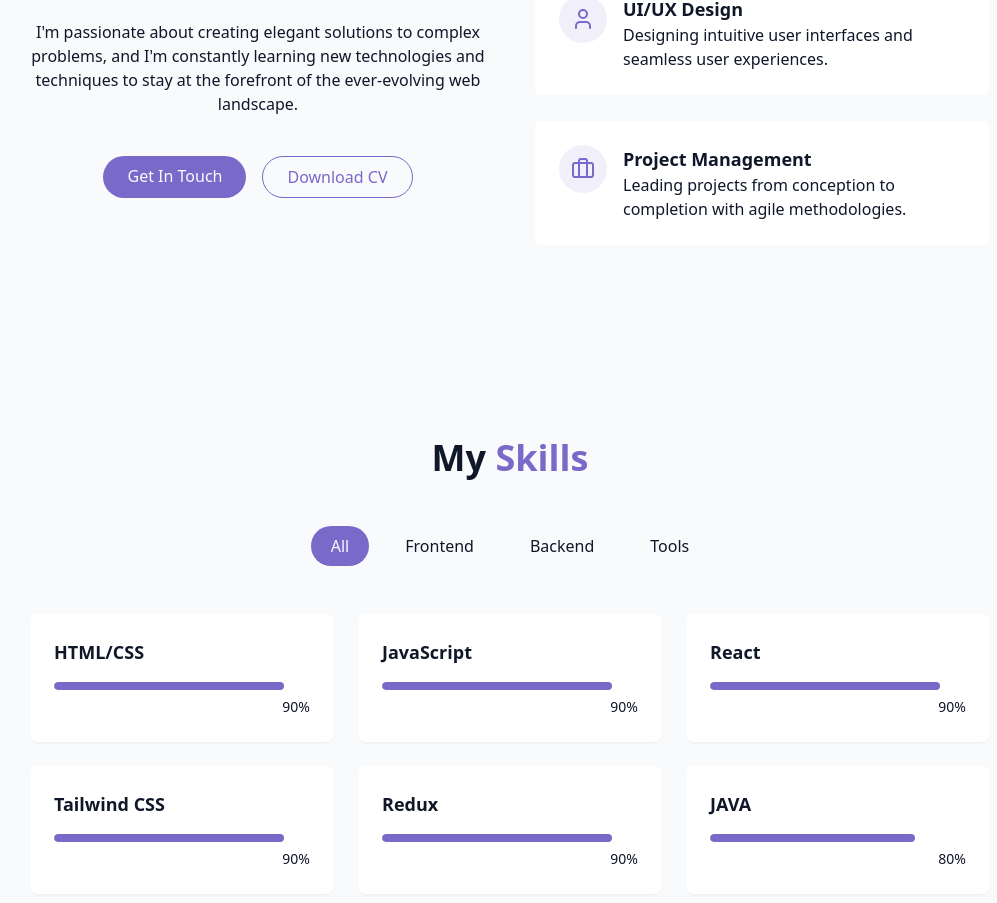
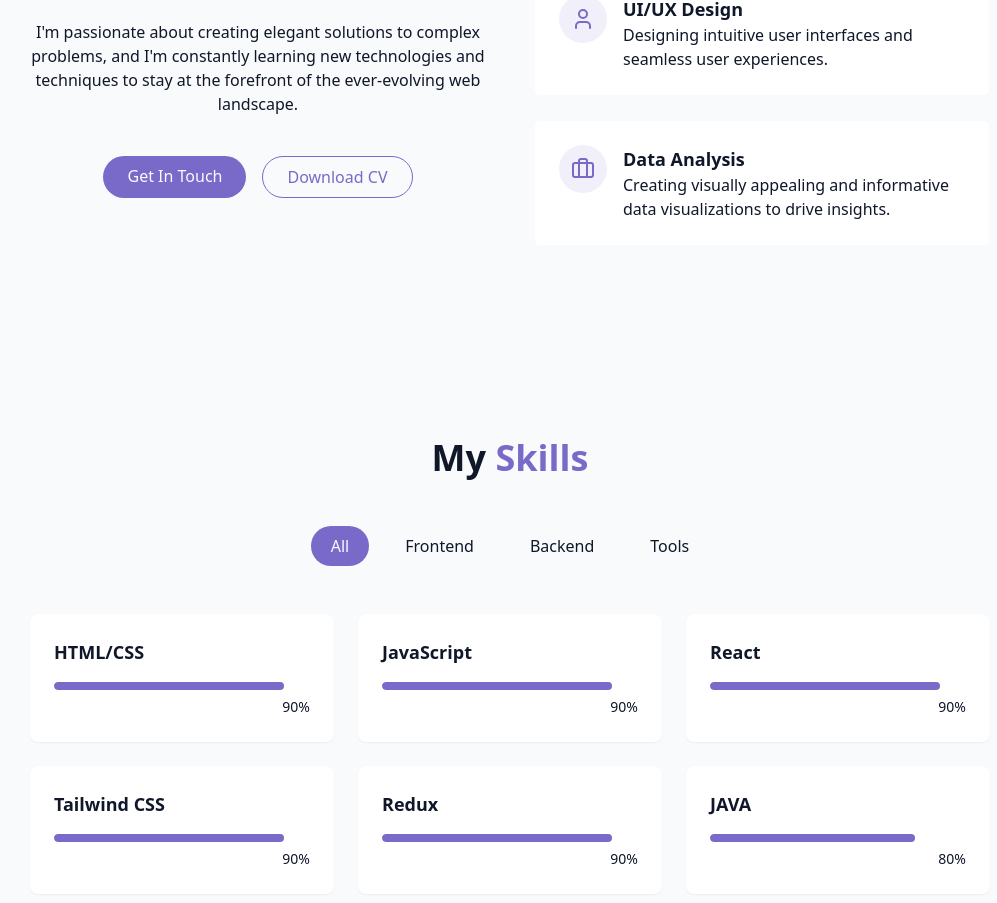
Before and after one commit to JayThummar024/personal-portfolio, a React (Vite) app: page / in a window 1280 px wide. Shown: the part 1164-2067 px from the top of the page, without its empty margins (130-1127 px from the left). Built offline with nearby package versions, Linux system fonts and the light colour scheme.

Commit message:
changes in about section

```diff
--- a/src/components/AboutSection.jsx
+++ b/src/components/AboutSection.jsx
@@ -74,11 +74,13 @@ export const AboutSection = () => {
                 </div>
 
                 <div className="text-left">
-                  <h4 className="font-semibold text-lg">Project Management</h4>
+                  <h4 className="font-semibold text-lg">Data Analysis</h4>
                   <p className="text-muted-foreground">
-                    Leading projects from conception to completion with agile methodologies.
+                    Creating visually appealing and informative data visualizations to drive
+                    insights.
                   </p>
                 </div>
+
               </div>
             </div>
           </div>
```
